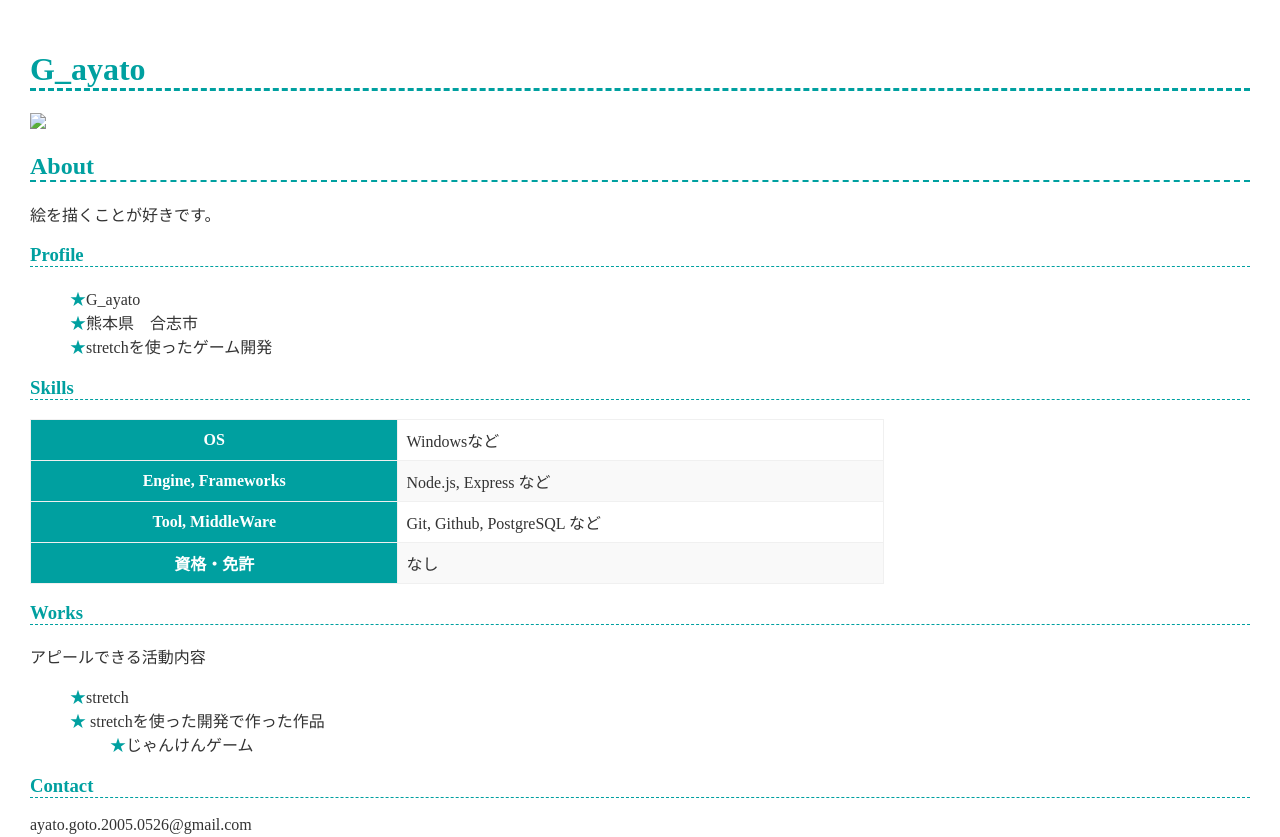
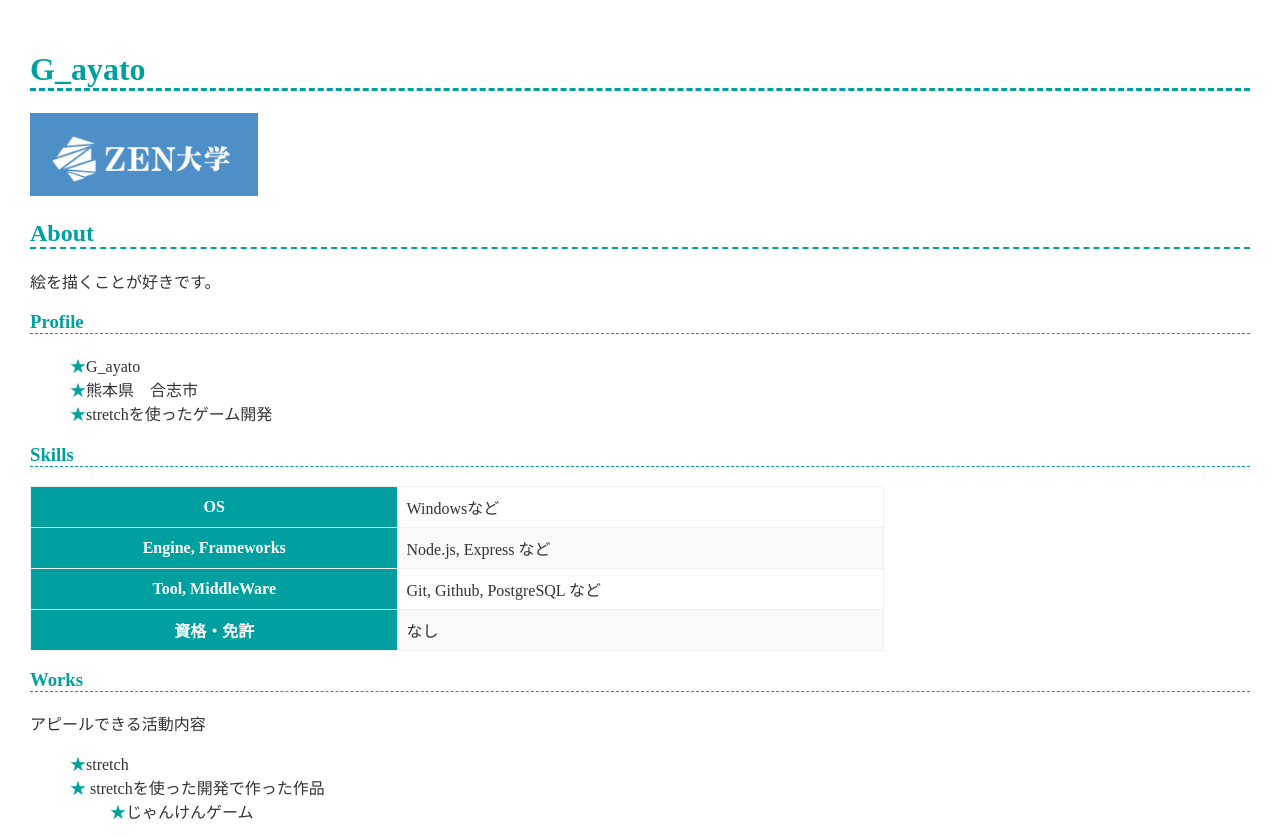
Before and after one commit to gotouayato/gotouayato.github.io, a plain HTML site: page index.html in a window 1280 px wide. Shown: the top 837 px of the page. Drawn offline with Linux system fonts and the light colour scheme.

Commit message:
画像の追加

```diff
--- a/index.html
+++ b/index.html
@@ -8,7 +8,7 @@
   </head>
   <body>
     <h1>G_ayato</h1>
-    <img src="画像の追加.png">
+    <img src="https://github.com/gotouayato/gotouayato.github.io/blob/main/%E3%82%B9%E3%82%AF%E3%83%AA%E3%83%BC%E3%83%B3%E3%82%B7%E3%83%A7%E3%83%83%E3%83%88%202025-11-19%20211334.png">
     <h2>About</h2>
     <p>
       絵を描くことが好きです。
```
